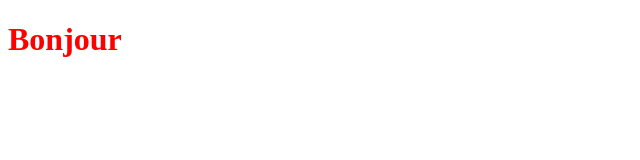
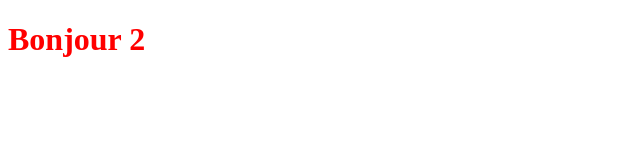
Before and after one commit to jaymin8/hetic-p2021-g1, a plain HTML site: page index.html in a window 1280 px wide. Shown: the full height of the page, 0-640 px from the left. Drawn offline with Linux system fonts and the light colour scheme.

Commit message:
Test account

```diff
--- a/index.html
+++ b/index.html
@@ -8,6 +8,6 @@
     <link rel="stylesheet" href="style.css">
 </head>
 <body>
-    <h1>Bonjour</h1>
+    <h1>Bonjour 2</h1>
 </body>
 </html>
```
